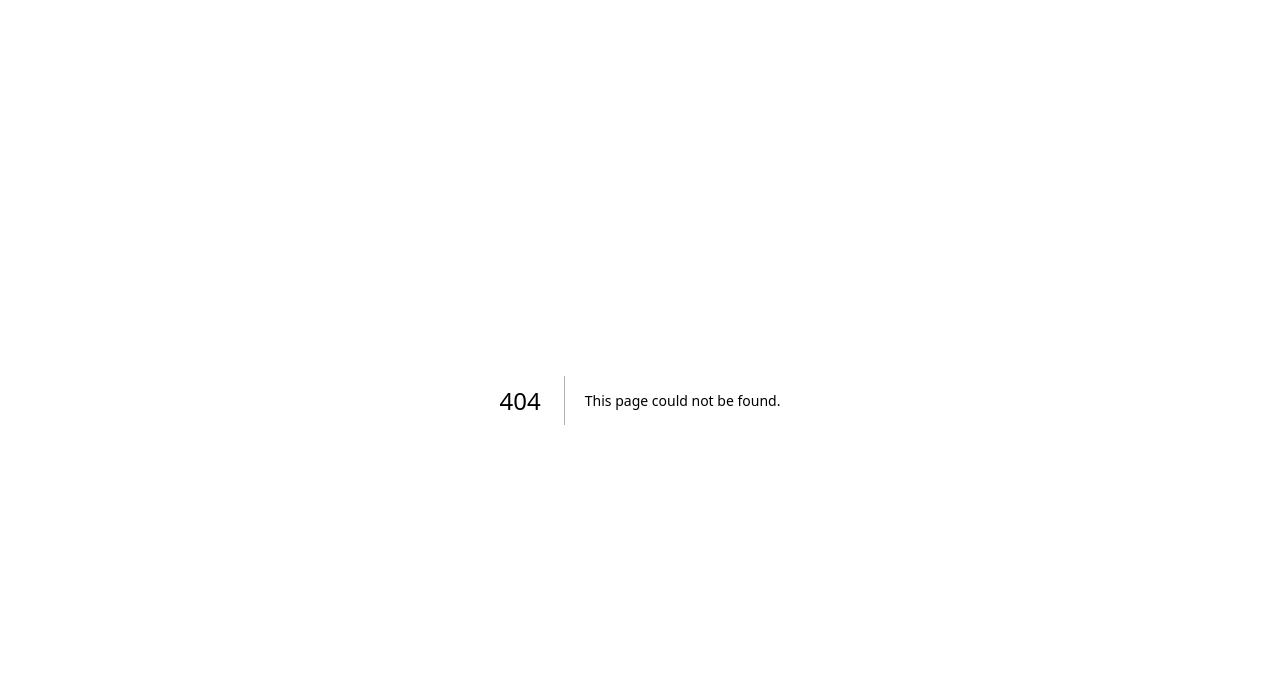
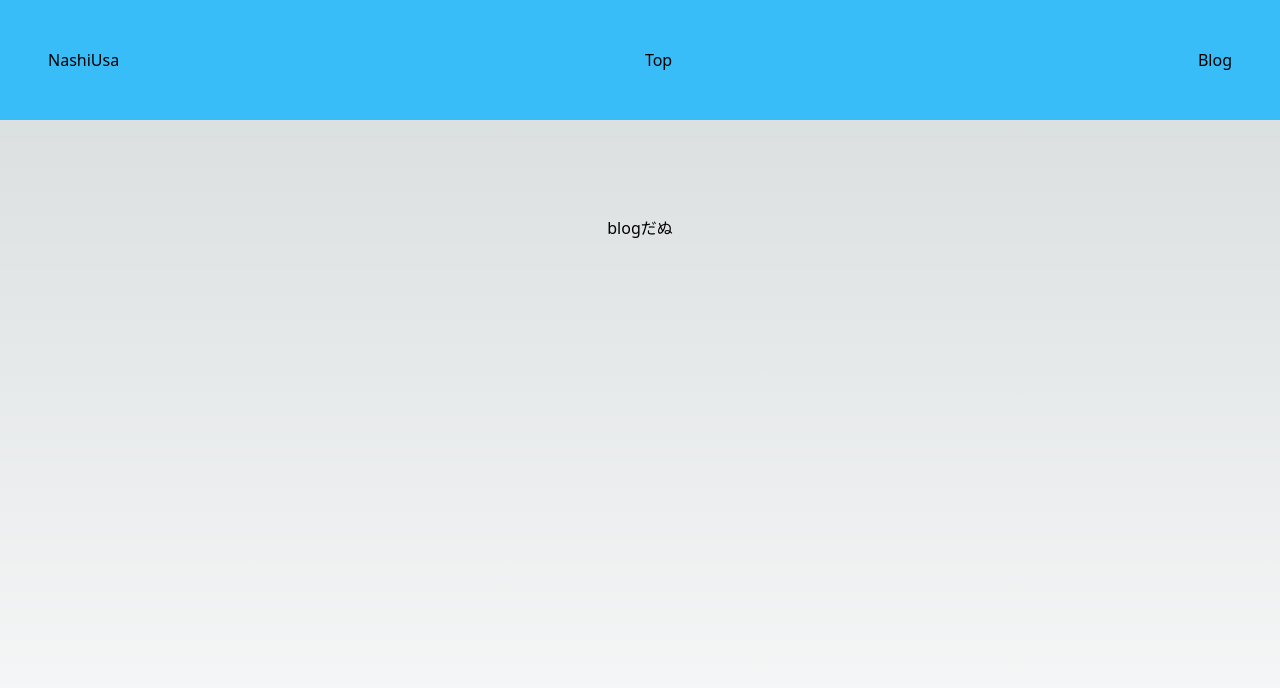
Before and after one commit to nashiusagi/next-blog, a Next.js app: page /blog in a window 1280 px wide. Before the commit this address had no page. Shown: the top 688 px of the page. Built offline with nearby package versions, Linux system fonts and the light colour scheme.

Commit message:
[add] headerにblogの導線を追加

```diff
--- a/src/components/Header.tsx
+++ b/src/components/Header.tsx
@@ -1,12 +1,17 @@
-export default function Header(){
-  return(
+import Link from 'next/link'
+
+export default function Header() {
+  return (
     <div>
       <header className="h-50 text-base p-12 flex justify-between max-w-full bg-sky-400">
         <div>
-          <p>This is Header</p>
+          <p>NashiUsa</p>
         </div>
         <div>
-          <p>NashiUsa</p>
+          <Link href="/">Top</Link>
+        </div>
+        <div>
+          <Link href="/blog">Blog</Link>
         </div>
       </header>
     </div>
--- /dev/null
+++ b/src/pages/blog/index.tsx
@@ -0,0 +1,15 @@
+import Image from 'next/image'
+import Header from '@/components/Header'
+
+export default function Home() {
+  return (
+    <div>
+      <div className="top-0 sticky z-50 left-0 right-0" >
+        <Header />
+      </div>
+      <main className="flex min-h-screen flex-col items-center justify-between p-24">
+        <div>blogだぬ</div>
+      </main>
+    </div>
+  )
+}
```
Also changed, not shown: 1 other file (tests, documents, lock files or other folders).
